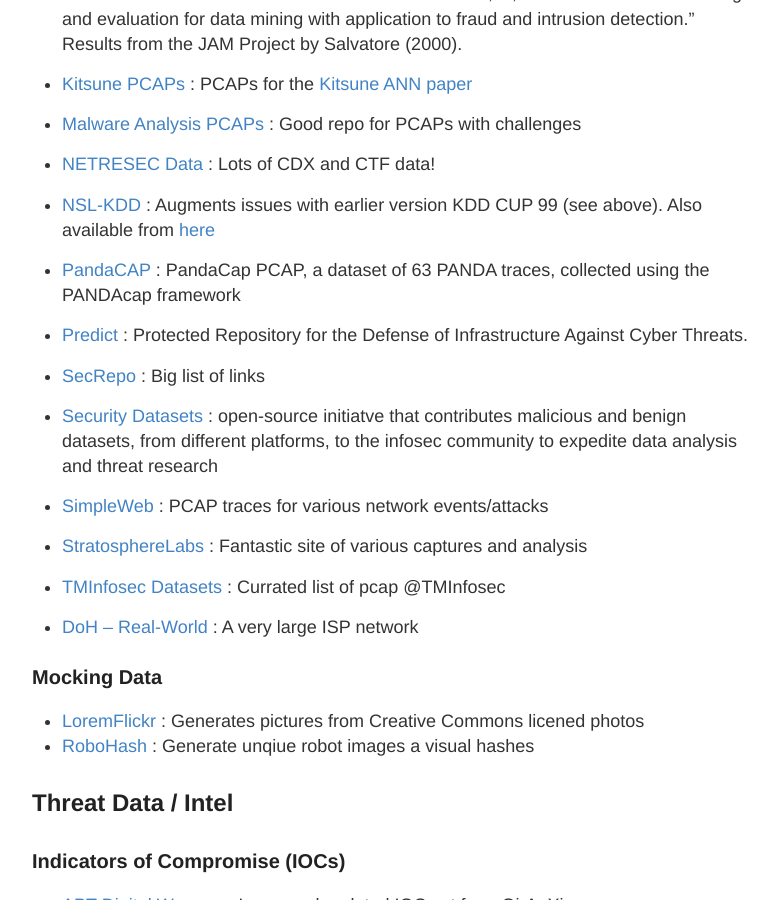
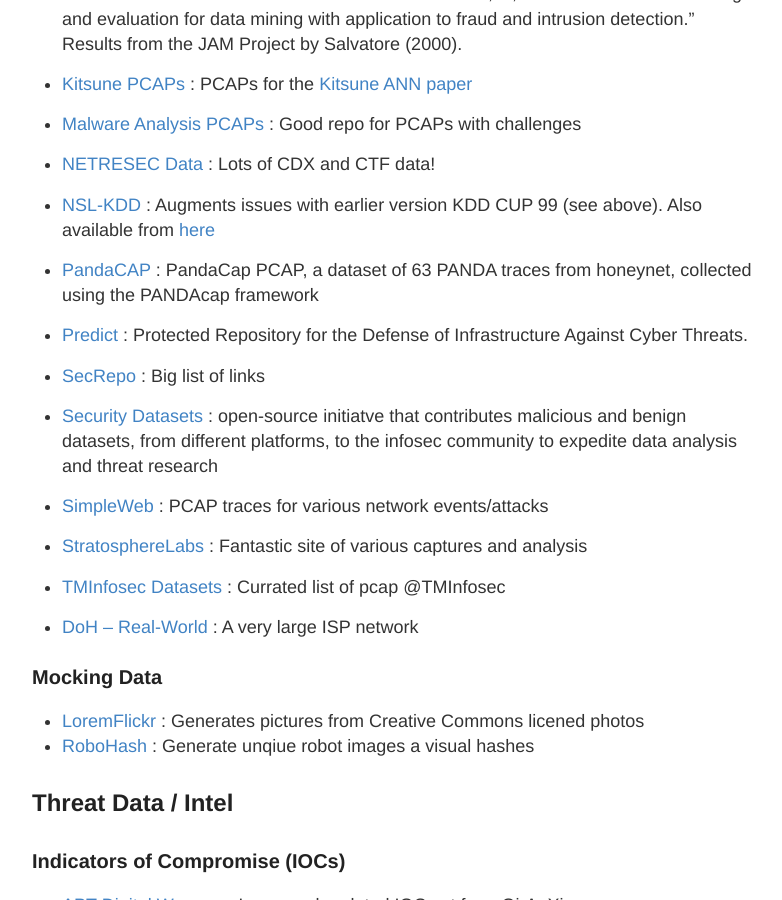
Before and after one commit to stevehenderson/stevehenderson.github.io, a Jekyll site: the page built from data.md, in a window 1280 px wide and 900 px high, scrolled down 1297 px. Shown: the whole window, without its empty margins (248-1030 px from the left). Built offline with Jekyll 4.4.1, drawn with Linux system fonts in a browser that asks for light colours.

Commit message:
Update data.md

```diff
--- a/data.md
+++ b/data.md
@@ -54,7 +54,7 @@
 
    * [NSL-KDD](https://web.archive.org/web/20150205070216/http://nsl.cs.unb.ca/NSL-KDD/) : Augments issues with earlier version KDD CUP 99 (see above).  Also available from [here](http://www.unb.ca/research/iscx/dataset/iscx-NSL-KDD-dataset.html)
 
-   * [PandaCAP](https://zenodo.org/record/3759652#.Y5juvtLMJhE) : PandaCap PCAP, a dataset of 63 PANDA traces, collected using the PANDAcap framework
+   * [PandaCAP](https://zenodo.org/record/3759652#.Y5juvtLMJhE) : PandaCap PCAP, a dataset of 63 PANDA traces from honeynet, collected using the PANDAcap framework
 
    * [Predict](https://www.predict.org/) : Protected Repository for the Defense of Infrastructure Against Cyber Threats.
 
```
